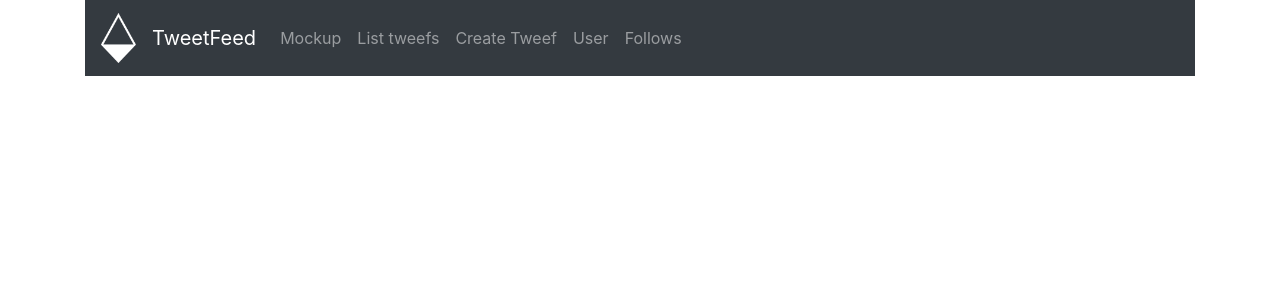
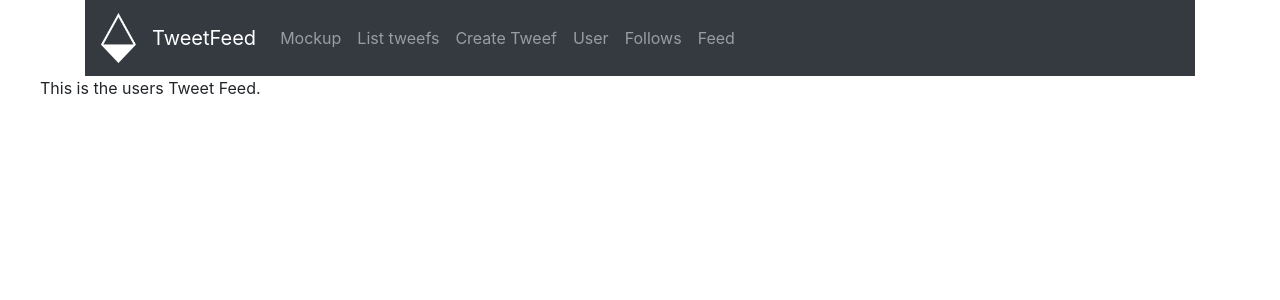
Before and after one commit to Lilith1410/TweetFeed, a React (Create React App) app in the folder tweetfeed/: page /tweefs/user/id/feed in a window 1280 px wide. Shown: the top 300 px of the page. Built offline with nearby package versions, Linux system fonts and the light colour scheme.

Commit message:
Working - added Feeds Page + Routes / Links

```diff
--- a/tweetfeed/src/app/index.js
+++ b/tweetfeed/src/app/index.js
@@ -2,7 +2,7 @@ import React, { Component } from 'react';
 import { BrowserRouter as Router, Route, Switch } from 'react-router-dom'
 
 import { NavBar } from '../components'
-import { TweefsList, TweefsInsert, TweefsUpdate, UserProfile, Mockup, Follows } from '../pages'
+import { TweefsList, TweefsInsert, TweefsUpdate, UserProfile, Mockup, Follows, Feed } from '../pages'
 
 import 'bootstrap/dist/css/bootstrap.min.css'
 
@@ -20,6 +20,7 @@ class App extends Component {
             <Route path="/tweefs/user/:id" exact component={UserProfile} />
             <Route path="/tweefs/mockup" exact component={Mockup} />
             <Route path="/tweefs/user/:id/follows" exact component={Follows} />
+            <Route path="/tweefs/user/:id/feed" exact component={Feed} />
           </Switch>
         </Router>
       </div>
--- a/tweetfeed/src/components/Links.jsx
+++ b/tweetfeed/src/components/Links.jsx
@@ -48,6 +48,11 @@ class Links extends Component {
                   Follows
                 </Link>
               </Item>
+              <Item>
+                <Link to="/tweefs/user/id/feed" className="nav-link">
+                  Feed
+                </Link>
+              </Item>
             </List>
           </Collapse>
       </React.Fragment>
--- /dev/null
+++ b/tweetfeed/src/pages/Feed.jsx
@@ -0,0 +1,27 @@
+import React, { Component } from 'react'
+import api from '../api'
+
+import styled from 'styled-components'
+
+const Wrapper = styled.div`
+    padding: 0 40px 40px 40px;
+`
+
+class Feed extends Component {
+
+  constructor(props) {
+    super(props)
+  }
+
+  render() {
+    return (
+      <Wrapper>
+        <p>This is the users Tweet Feed. </p>
+      </Wrapper>
+
+    )
+  }
+
+}
+
+export default Feed
--- a/tweetfeed/src/pages/index.js
+++ b/tweetfeed/src/pages/index.js
@@ -4,5 +4,6 @@ import TweefsUpdate from './TweefsUpdate'
 import UserProfile from './UserProfile'
 import Mockup from './Mockup'
 import Follows from './Follows'
+import Feed from './Feed'
 
-export { TweefsList, TweefsInsert, TweefsUpdate, UserProfile, Mockup, Follows }
+export { TweefsList, TweefsInsert, TweefsUpdate, UserProfile, Mockup, Follows, Feed }
```
